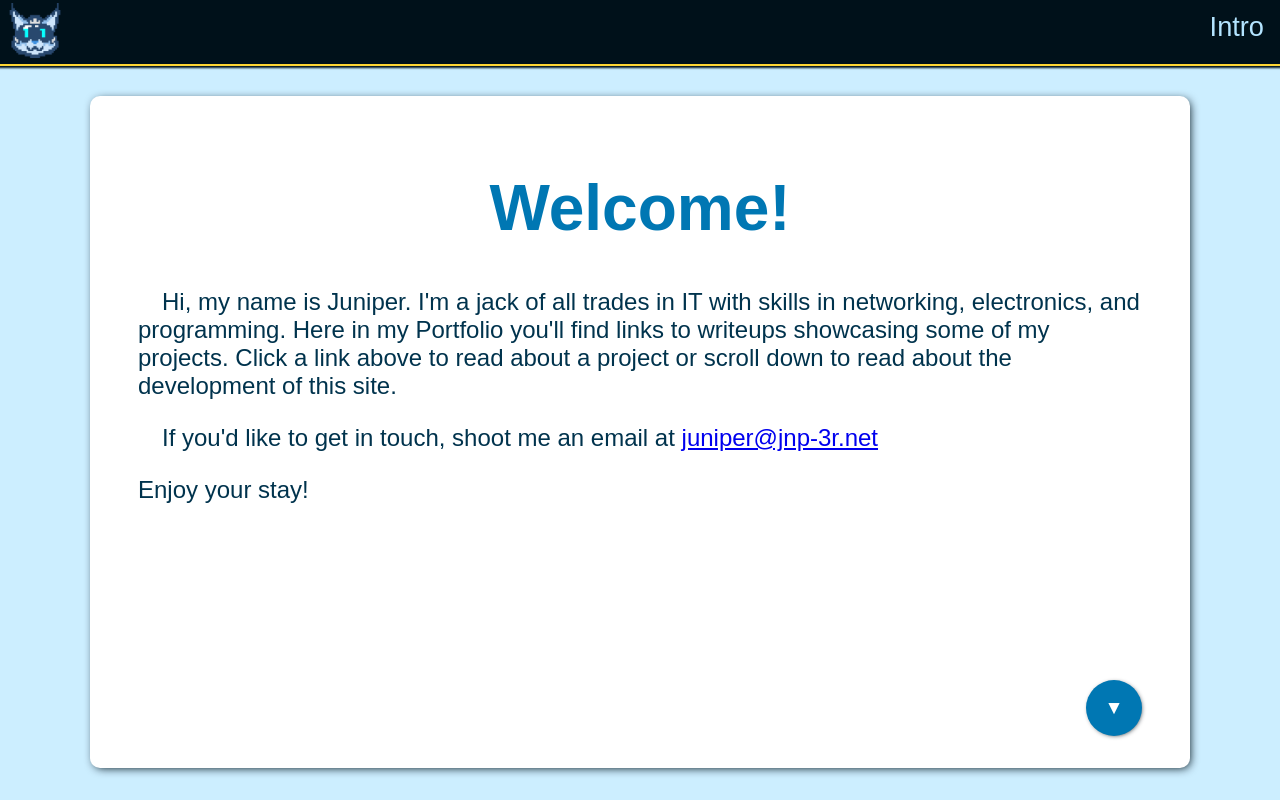
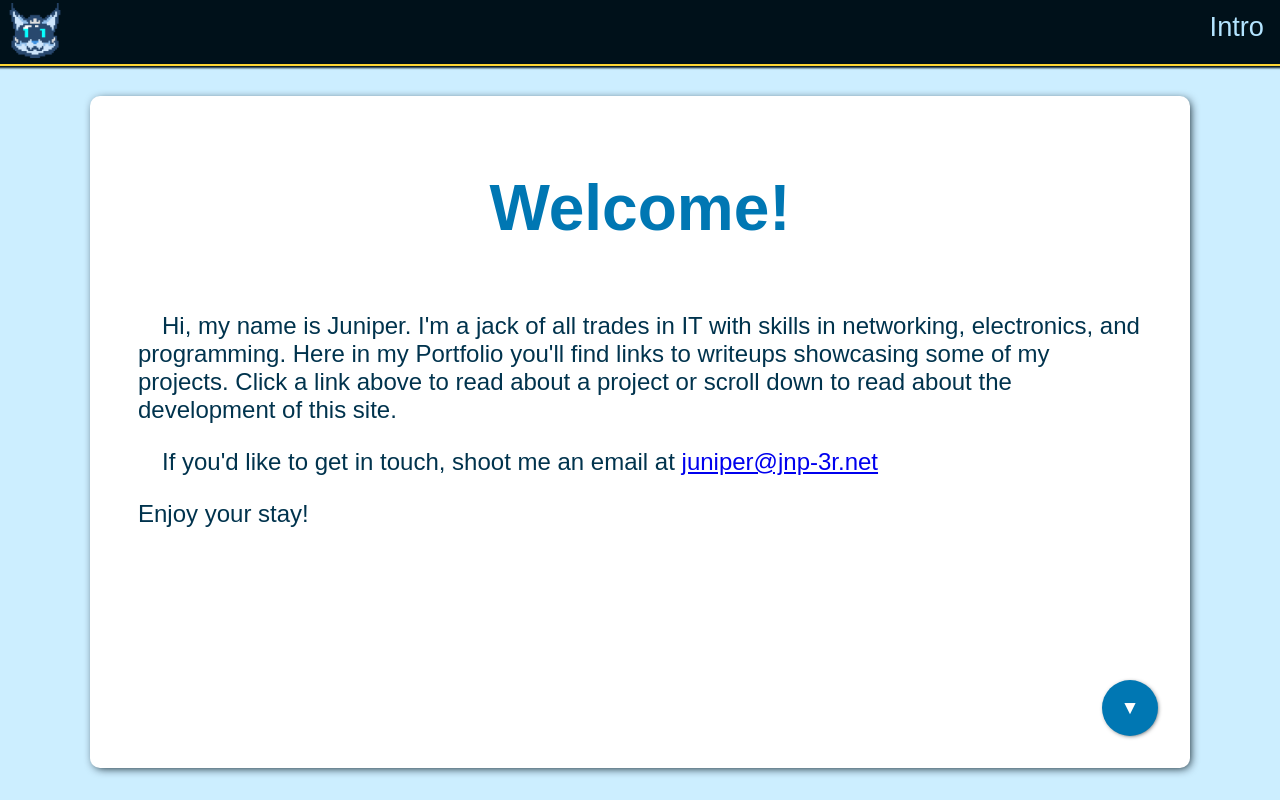
Before and after one commit to juniperlynx/Portfolio, a React (Create React App) app: page / in a window 1280 px wide. Shown: the top 800 px of the page. Built offline with nearby package versions, Linux system fonts and the light colour scheme.

Commit message:
Fix scroll button behavior
Fix bug causing scroll buttons to be rendered in the wrong spot in small windows.

```diff
--- a/src/components/PageTemplate.js
+++ b/src/components/PageTemplate.js
@@ -9,12 +9,13 @@ import { useSpring, animated } from "react-spring";
     contrast between the text area and BG.
 */}
 const BumperContainer = styled.div`
-    position: absolute;
+
     height: 100%;
     width: 100%;
     text-align: center;
     background-color: #cceeff;
     display: flex;
+    flex-flow: column;
 `
 
 const ContinuedContainer = styled.div`
@@ -25,6 +26,7 @@ const ContinuedContainer = styled.div`
     text-align: center;
     background-color: #cceeff;
     display: flex;
+    flex-flow: column;
 `
 
 const InnerContainer = styled(animated.div)`
@@ -36,12 +38,11 @@ const InnerContainer = styled(animated.div)`
 
     overflow-y: auto;
     flex-grow: 1;
+    width: 90%;
     max-width: 1100px;
-    margin 6rem 2rem 2rem;
-
-    @media (min-width: 1175px) {
-        margin 6rem auto 2rem;
-    }
+    margin: 6rem auto 2rem;
+    display: flex;
+    flex-flow: column;
 `
 
 const Heading = styled(animated.h1)`
@@ -53,6 +54,7 @@ const Heading = styled(animated.h1)`
 const Abstract = styled(animated.div)`
     text-align: left;
     padding: 0 3rem 1rem;
+    flex-grow: 1;
 
     & p {
         color: #00334d;
@@ -68,6 +70,7 @@ const Abstract = styled(animated.div)`
 const Writeup = styled(animated.div)`
     text-align: left;
     padding: 2rem 3rem 1rem;
+    flex-grow: 1;
 
     & p {
         color: #00334d;
--- a/src/components/Scroll.js
+++ b/src/components/Scroll.js
@@ -4,9 +4,11 @@ import styled from "styled-components";
 
 {/* Set up styles for scroll buttons */}
 const ScrollButton = styled.button`
-    position: absolute;
+    position: sticky;
     bottom: 2rem;
-    right: 3rem;
+    margin-left: auto;
+    margin-right: 2rem;
+    flex-shrink: 0;
     height: 3.5rem;
     width: 3.5rem;
     background-color: #0077b3;
```
